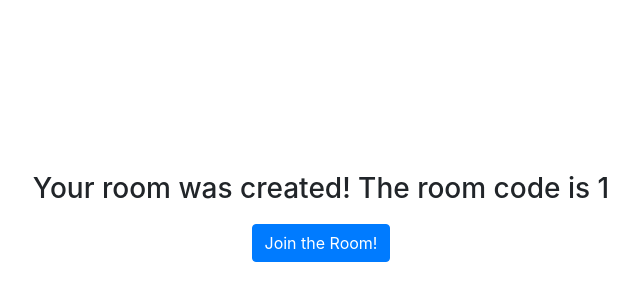
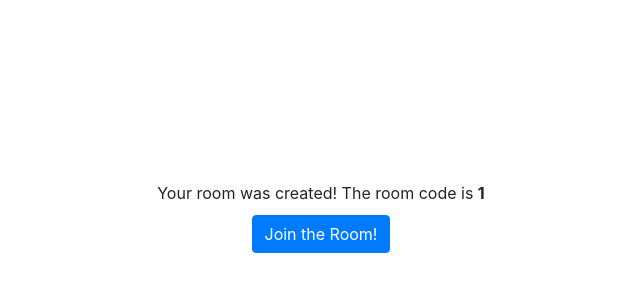
Before and after one commit to raghavnarain3/queued-app, a React (Create React App) app in the folder shared-spotify-queue/: page /created-room/1 in a window 1280 px wide. Shown: the part 178-478 px from the top of the page, without its empty margins (319-959 px from the left). Built offline with nearby package versions, Linux system fonts and the light colour scheme; no server answers.

Commit message:
fixes hover and fades in

```diff
--- a/shared-spotify-queue/src/created-room.js
+++ b/shared-spotify-queue/src/created-room.js
@@ -6,7 +6,7 @@ class CreatedRoom extends React.Component {
     const { room } = this.props.match.params
   	return (
       <div className={"flex-container"}>
-        <h3>Your room was created! The room code is {room}</h3>
+        <div>Your room was created! The room code is <b>{room}</b></div>
         <Button className="flex-button" href={process.env.REACT_APP_BACKEND_URL + "/login?room=" + room}>Join the Room!</Button>
       </div>
     )
--- a/shared-spotify-queue/src/index.css
+++ b/shared-spotify-queue/src/index.css
@@ -90,16 +90,17 @@ code {
   cursor: pointer;
 }
 
-.play:hover {
+@media(hover: hover) and (pointer: fine) {
+  .play:hover {
     color: hsl(0,0%,80%);
+  }
+  .next:hover {
+    color: hsl(0,0%,80%);
+  }
 }
 
 .next {
   cursor: pointer;
-}
-
-.next:hover {
-    color: hsl(0,0%,80%);
 }
 
 .progress {
--- a/shared-spotify-queue/src/search.jsx
+++ b/shared-spotify-queue/src/search.jsx
@@ -4,6 +4,7 @@ import Button from 'react-bootstrap/Button';
 import ProgressBar from 'react-bootstrap/ProgressBar'
 import AsyncSelect from 'react-select/async'
 import socketIOClient from "socket.io-client";
+import Fade from 'react-bootstrap/Fade'
 import { FontAwesomeIcon } from '@fortawesome/react-fontawesome'
 import { faPlay, faPause, faForward } from '@fortawesome/free-solid-svg-icons'
 
@@ -92,7 +93,7 @@ class Search extends React.Component {
     const { selectedOptions, currentSong } = this.state
   	return (
       <div className={"flex-container"}>
-        <div>Welcome to room: {room}</div>
+        <div>Room: <b>{room}</b></div>
         <div className={"now-playing"}>
           <div className={"flex-item"}>
             <img className={"album"} src={currentSong["image"]}></img>
@@ -125,7 +126,7 @@ class Search extends React.Component {
         />
         <div className={"flex-scrollable"}>
           {selectedOptions.map((value) => {
-            return <div className={"flex-item"}><img className={"album"} src={value["image"]}></img><div><div>{value["value"]}</div><div>{value["artist"]}</div></div></div>
+            return <Fade appear={true} in={true}><div className={"flex-item"}><img className={"album"} src={value["image"]}></img><div><div>{value["value"]}</div><div>{value["artist"]}</div></div></div></Fade>
           })}
         </div>
         <Button variant="danger" className="flex-button" onClick={this.deleteRoom}>Delete Room</Button>
```
